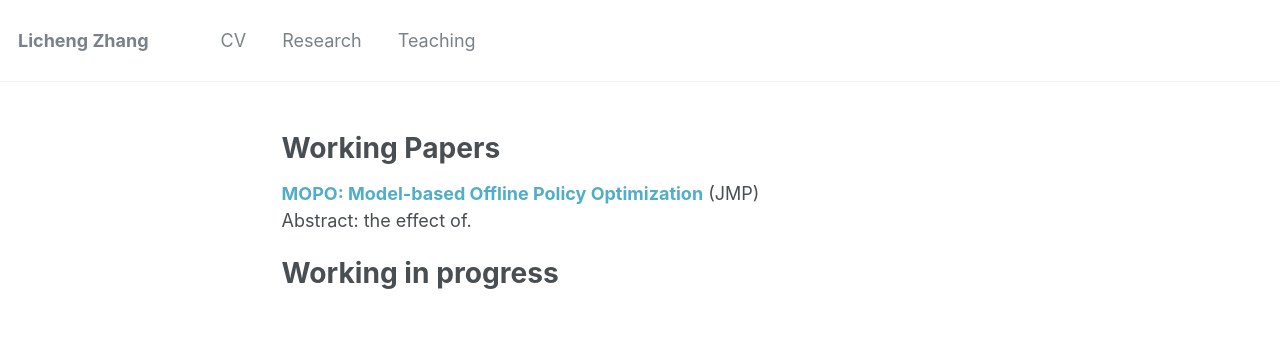
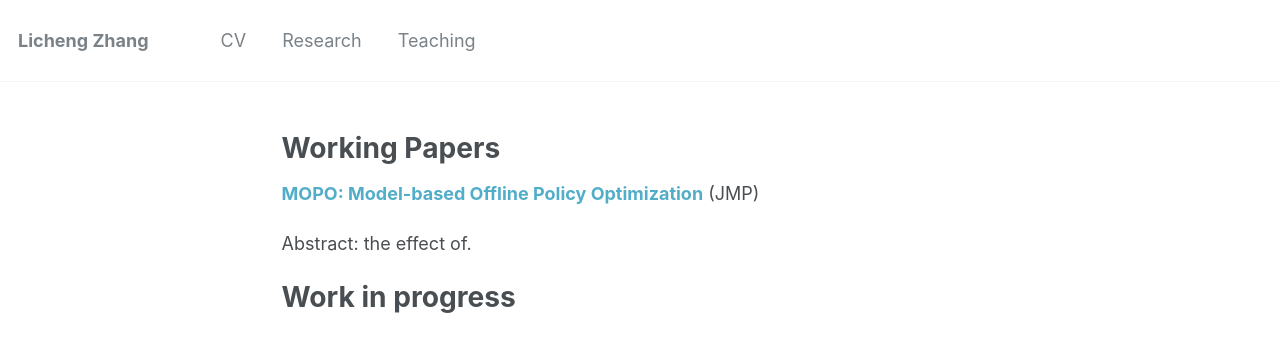
Before and after one commit to lichengzh/lichengzh.github.io, a Jekyll site: the page built from _pages/publications.md, in a window 1280 px wide. Shown: the top 352 px of the page. Built offline with Jekyll 4.4.1, drawn with Linux system fonts in a browser that asks for light colours.

Commit message:
Update publications.md

```diff
--- a/_pages/publications.md
+++ b/_pages/publications.md
@@ -6,6 +6,7 @@ permalink: /publications/
 # Working Papers
 
 <b>[MOPO: Model-based Offline Policy Optimization](http://lichengzh.github.io/files/ov.pdf)</b> (JMP)<br>
+
 Abstract: the effect of. <br>
 
-# Working in progress
+# Work in progress
```
